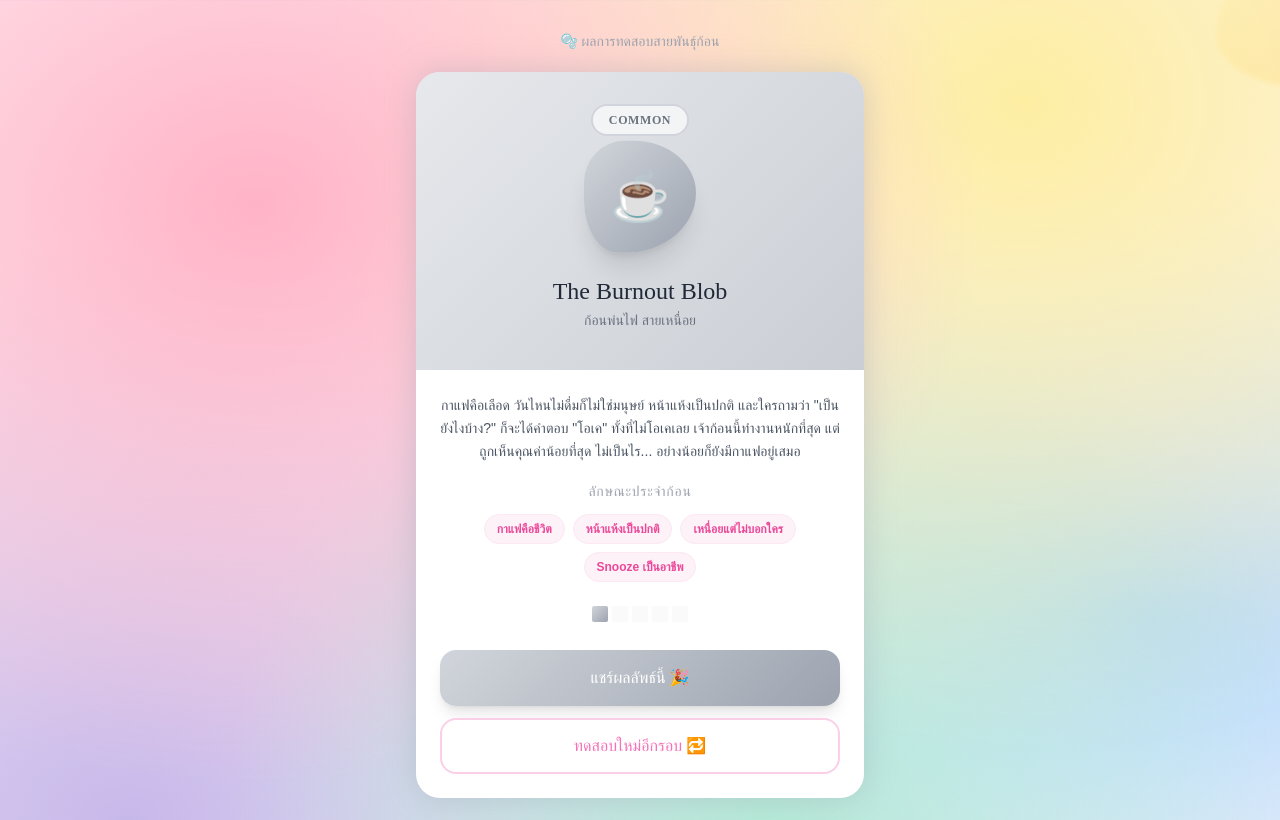
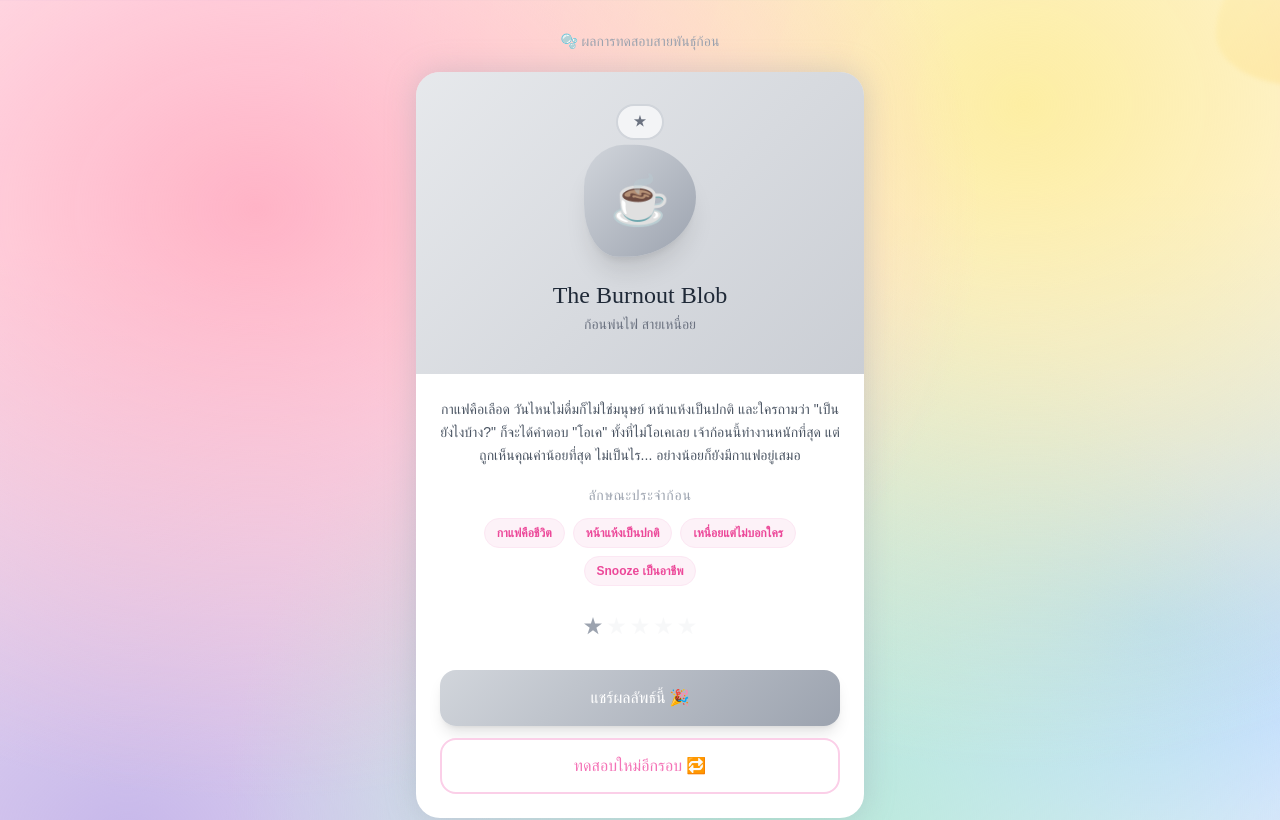
Before and after one commit to ParanyuLion/blob-quiz, a Next.js app: page /result/burnout in a window 1280 px wide. Shown: the top 820 px of the page. Built offline with nearby package versions, Linux system fonts and the light colour scheme.

Commit message:
refactor: update rarity representation with star ratings in ResultCard and HomePage

```diff
--- a/src/app/page.tsx
+++ b/src/app/page.tsx
@@ -142,18 +142,18 @@ export default function HomePage() {
               className="flex flex-wrap gap-2 justify-center"
             >
               {[
-                { label: 'Common', color: '#9CA3AF' },
-                { label: 'Rare', color: '#3B82F6' },
-                { label: 'Super Rare', color: '#A855F7' },
-                { label: 'Legendary', color: '#F59E0B' },
-                { label: 'Mythic ✨', color: '#FF6B9D' },
-              ].map(({ label, color }) => (
+                { label: 'Common', stars: 1, color: '#9CA3AF' },
+                { label: 'Rare', stars: 2, color: '#3B82F6' },
+                { label: 'Super Rare', stars: 3, color: '#A855F7' },
+                { label: 'Legendary', stars: 4, color: '#F59E0B' },
+                { label: 'Mythic', stars: 5, color: '#FF6B9D' },
+              ].map(({ label, stars, color }) => (
                 <span
                   key={label}
                   className="px-3 py-1 rounded-full text-xs font-body font-bold text-white shadow-sm"
                   style={{ backgroundColor: color }}
                 >
-                  {label}
+                  {'★'.repeat(stars)} {label}
                 </span>
               ))}
             </motion.div>
--- a/src/components/ResultCard.tsx
+++ b/src/components/ResultCard.tsx
@@ -22,6 +22,14 @@ const RARITY_BADGE_BG: Record<string, string> = {
   'Super Rare': 'bg-purple-100 text-purple-600 border-purple-300',
   Legendary: 'bg-amber-100 text-amber-600 border-amber-300',
   Mythic: 'bg-gradient-to-r from-pink-500 to-purple-600 text-white border-transparent',
+};
+
+const RARITY_STARS: Record<string, number> = {
+  Common: 1,
+  Rare: 2,
+  'Super Rare': 3,
+  Legendary: 4,
+  Mythic: 5,
 };
 
 export default function ResultCard({ result, onRetry }: ResultCardProps) {
@@ -78,7 +86,7 @@ export default function ResultCard({ result, onRetry }: ResultCardProps) {
             transition={{ delay: 0.3, type: 'spring', stiffness: 260 }}
           >
             <span
-              className={`inline-flex items-center gap-1.5 px-4 py-1.5 rounded-full text-xs font-display font-bold border-2 tracking-wider uppercase ${RARITY_BADGE_BG[result.rarity]}`}
+              className={`inline-flex items-center gap-1.5 px-4 py-1.5 rounded-full text-sm font-display font-bold border-2 tracking-wider ${RARITY_BADGE_BG[result.rarity]}`}
               style={
                 isMythic
                   ? {
@@ -90,9 +98,7 @@ export default function ResultCard({ result, onRetry }: ResultCardProps) {
                   : undefined
               }
             >
-              {result.rarity === 'Legendary' && '⭐ '}
-              {isMythic && '🌈 '}
-              {result.rarity}
+              {'★'.repeat(RARITY_STARS[result.rarity])}
             </span>
           </motion.div>
 
@@ -174,27 +180,21 @@ export default function ResultCard({ result, onRetry }: ResultCardProps) {
             </div>
           </div>
 
-          {/* Hexagon rarity indicator */}
+          {/* Star rarity indicator */}
           <div className="flex items-center justify-center gap-1 mt-1">
-            {(['Common', 'Rare', 'Super Rare', 'Legendary', 'Mythic'] as const).map((r) => {
-              const active =
-                ['Common', 'Rare', 'Super Rare', 'Legendary', 'Mythic'].indexOf(result.rarity) >=
-                ['Common', 'Rare', 'Super Rare', 'Legendary', 'Mythic'].indexOf(r);
+            {Array.from({ length: 5 }, (_, i) => {
+              const filled = i < RARITY_STARS[result.rarity];
               return (
-                <motion.div
-                  key={r}
+                <motion.span
+                  key={i}
                   initial={{ scale: 0 }}
                   animate={{ scale: 1 }}
-                  transition={{ delay: 0.5 + ['Common', 'Rare', 'Super Rare', 'Legendary', 'Mythic'].indexOf(r) * 0.08 }}
-                  className={`w-4 h-4 rounded-sm rotate-45 transition-all ${
-                    active ? 'opacity-100' : 'opacity-20'
-                  }`}
-                  style={{
-                    background: active
-                      ? `linear-gradient(135deg, ${result.gradientFrom}, ${result.gradientTo})`
-                      : '#E5E7EB',
-                  }}
-                />
+                  transition={{ delay: 0.5 + i * 0.08 }}
+                  className={`text-2xl transition-all select-none ${filled ? 'opacity-100' : 'opacity-15'}`}
+                  style={{ color: filled ? result.badgeColor : '#D1D5DB' }}
+                >
+                  ★
+                </motion.span>
               );
             })}
           </div>
```
